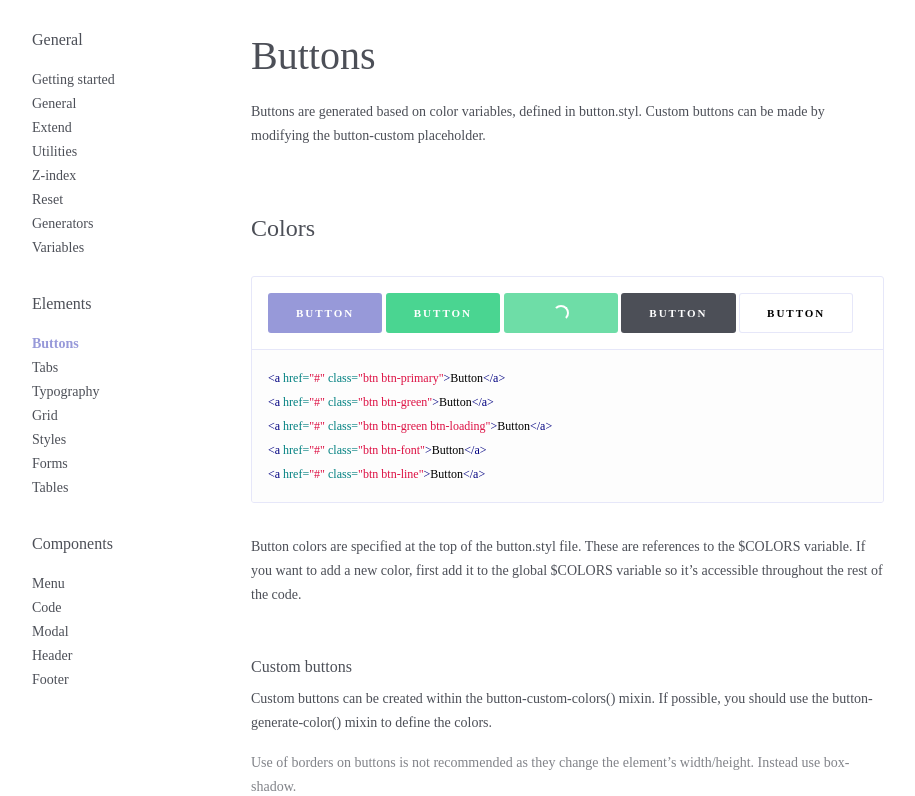
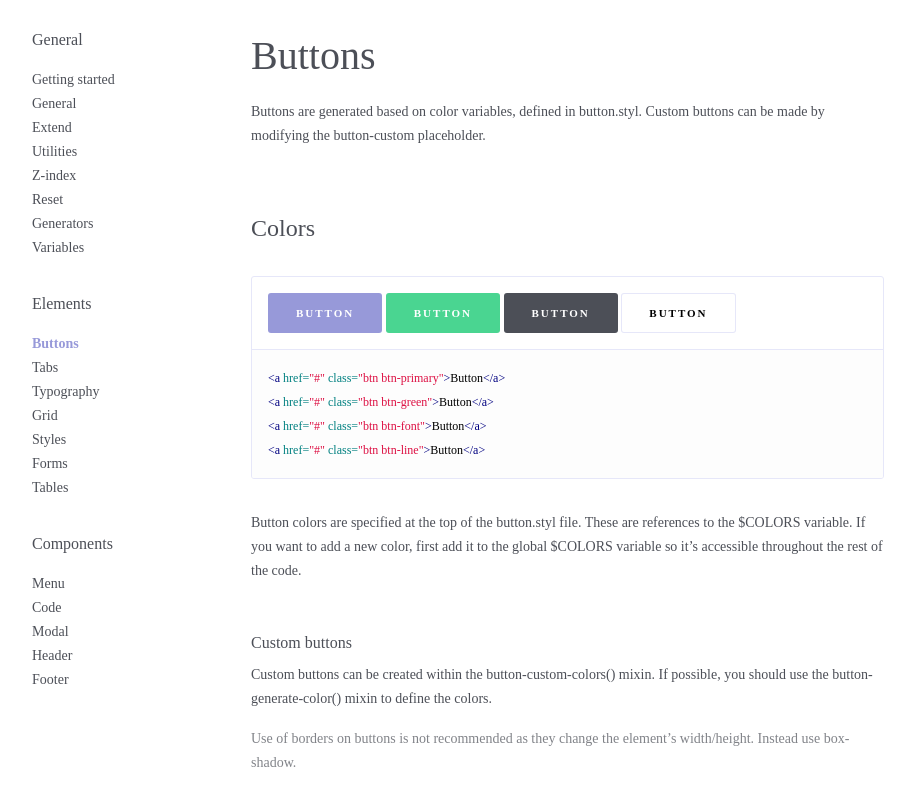
Before and after one commit to dennisver/oskarui, a Jekyll site: the page built from docs/buttons.md, in a window 1280 px wide and 900 px high, cut to the strip 104-900 px from the top of the window. Shown: the whole strip, without its empty margins (182-1097 px from the left). Built offline with Jekyll 4.4.1, drawn with Linux system fonts in a browser that asks for light colours.

Commit message:
Remove loading button from colors example

```diff
--- a/docs/buttons.md
+++ b/docs/buttons.md
@@ -9,7 +9,6 @@ Buttons are generated based on color variables, defined in button.styl. Custom b
 {% capture code %}
 <a href="#" class="btn btn-primary">Button</a>
 <a href="#" class="btn btn-green">Button</a>
-<a href="#" class="btn btn-green btn-loading">Button</a>
 <a href="#" class="btn btn-font">Button</a>
 <a href="#" class="btn btn-line">Button</a>
 {% endcapture %}
```
